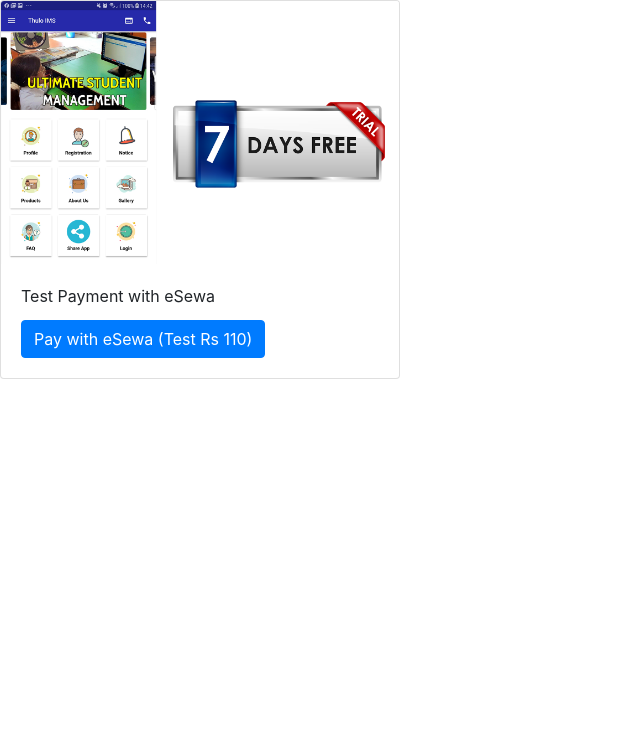
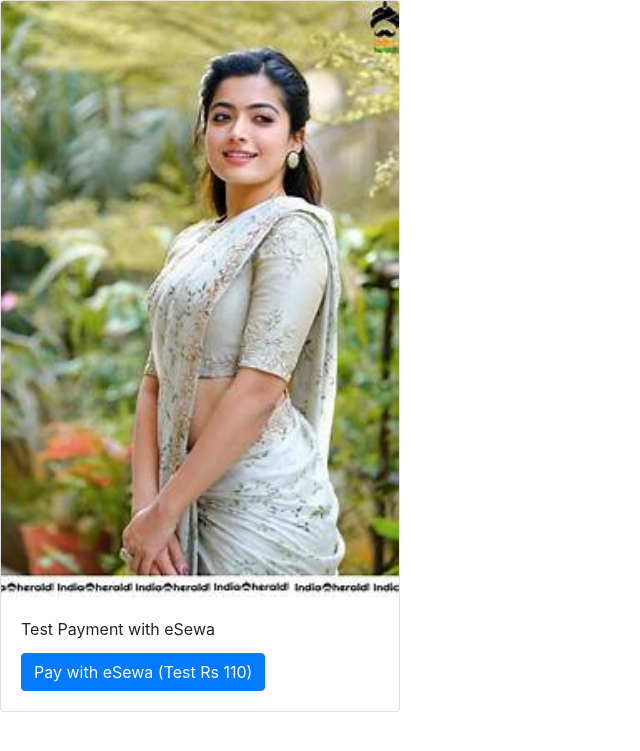
Before and after one commit to rabi443/esewa, a PHP site: page / in a window 1280 px wide. Shown: the top 751 px of the page, without its empty margins (0-640 px from the left). Run offline with PHP 8.4, Linux system fonts and the light colour scheme.

Commit message:
Update index.php

```diff
--- a/index.php
+++ b/index.php
@@ -25,7 +25,7 @@ $signature = base64_encode(hash_hmac('sha256', $message, $secret_key, true));
 </head>
 <body>
     <div class="card" style="width:400px">
-        <img src="thuloims.png" alt="Thulo IMS" class="card-img-top">
+        <img src="love.jpg" alt="Thulo IMS" class="card-img-top">
         <div class="card-body">
             <div class="card-title">
                 Test Payment with eSewa
```
